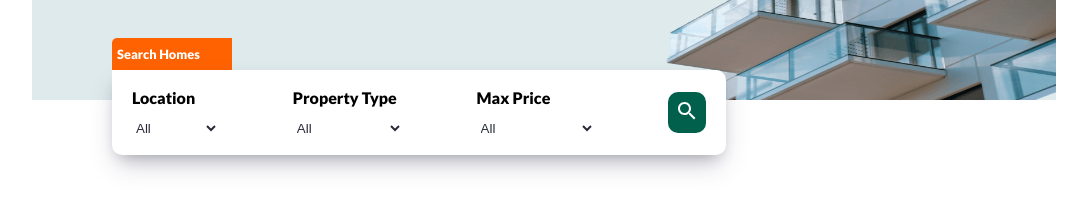
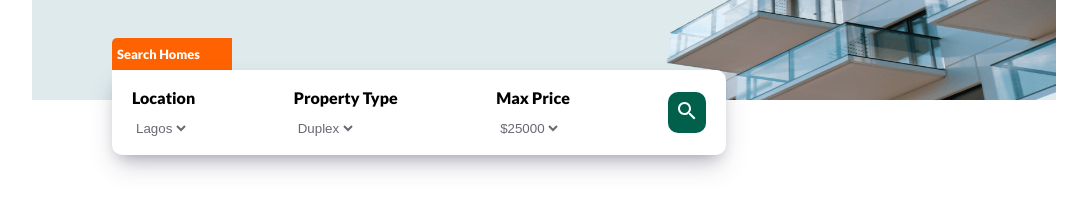
Before and after one commit to segundevs/apartments-listing, a React (Create React App) app: page / in a window 1280 px wide. Shown: the part 322-525 px from the top of the page, without its empty margins (96-1183 px from the left). Built offline with nearby package versions, Linux system fonts and the light colour scheme; no server answers.

Commit message:
updated hero component

```diff
--- a/src/components/Hero/Hero.jsx
+++ b/src/components/Hero/Hero.jsx
@@ -8,7 +8,7 @@ import visa from '../../images/visa-logo.png';
 import trustpilot from '../../images/trustpilot-logo.png';
 import './hero.style.scss';
 
-const Hero = ({location, setLocation, price, setPrice, type, setType}) => {
+const Hero = () => {
 
   return (
     <div className="hero__container">
@@ -22,58 +22,31 @@ const Hero = ({location, setLocation, price, setPrice, type, setType}) => {
 
        <div className="hero__search-container">
         <h4 className="hero__search-header">Search Homes</h4>
-        <form className="select__container">
-          {/* Location container */}
+        <div className="select__container">
           <div className="location">
             <h4 className="location__header">Location</h4>
-            <select className="location__select" value={location} onChange={(e)=>setLocation(e.target.value)}>
-            <option value="all">All</option>
-            <option value="abia">Abia</option>
-            <option value="adamawa">Adamawa</option>
-            <option value="akwa-ibom">Akwa-Ibom</option>
-            <option value="anambra">Anambra</option>
-            <option value="bauchi">Bauchi</option>
-            <option value="bayelsa">Bayelsa</option>
-            <option value="benue">Benue</option>
+            <select className="location__select" disabled >
+            <option value="abia">Lagos</option>
           </select>
           </div>
 
-          {/* Property type container */}
           <div className="type">
             <h4 className="type__header">Property Type</h4>
-            <select className="type__select" value={type} onChange={(e)=>setType(e.target.value)}>
-            <option value="all">All</option>
-            <option value="bungalow">Bungalow</option>
-            <option value="flat">Flat</option>
+            <select className="type__select" disabled >
             <option value="duplex">Duplex</option>
-            <option value="terrace">Terrace</option>
-            <option value="semi-detached">Semi-detached</option>
-            <option value="detached">Detached</option>
-            <option value="maisonette">Maisonette</option>
-            <option value="penthouse">Penthouse</option>
           </select>
           </div>
 
-          {/* Max Price */}
-
           <div className="price">
           <h4 className="price__header">Max Price</h4>
-            <select className="price__select" value={price} onChange={(e)=>setPrice(e.target.value)}>
-              <option value="all">All</option>
-              <option value="5000">$5000</option>
-              <option value="10000">$10,000</option>
-              <option value="15000">$15,000</option>
-              <option value="20000">$20,000</option>
-              <option value="250000">$25,000</option>
-              <option value="30000">$30,000</option>
-              <option value="400000">$40,000</option>
-              <option value=">40000">Above $40,0000</option>
+            <select className="price__select" disabled >
+              <option value="5000">$25000</option>
             </select>
         </div>
         <div className="search__icon">
           <SearchIcon />
         </div>
-        </form>
+        </div>
        </div>
       <div className="companies__icons">
         <img src={masterCard} alt="mastercard" />
--- a/src/components/Hero/hero.style.scss
+++ b/src/components/Hero/hero.style.scss
@@ -4,7 +4,7 @@
 .hero__container {
   position: relative;
   width: 100%;
-  height: 420px;
+  height: 400px;
   display: flex;
   flex-direction: column;
 
```
